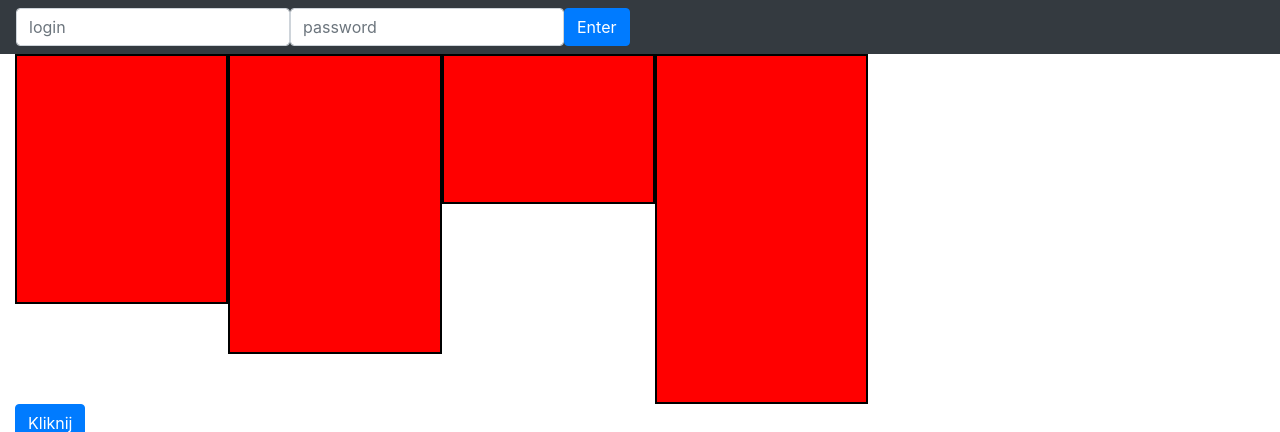
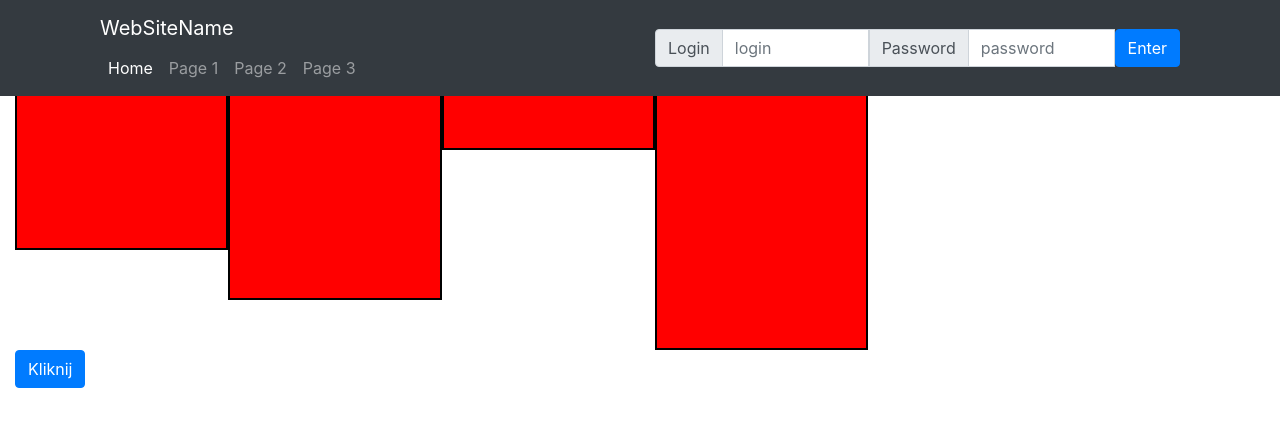
Before and after one commit to kuras120/FlaskApis, a Flask app: page / in a window 1280 px wide. Shown: the top 432 px of the page. Run offline with Flask 2, Linux system fonts and the light colour scheme; some libraries are stand-ins or nearby versions.

Commit message:
Navbar upgrade

```diff
--- a/templates/index.html
+++ b/templates/index.html
@@ -14,12 +14,33 @@
         <!-- <h1>Hello {{ name }}</h1> -->
 
             <!-- NAV BAR -->
-        <nav class="navbar navbar-inverse bg-dark">
-            <form class="form-inline">
-                <input class="form-control" type="text" placeholder="login">
-                <input class="form-control" type="password" placeholder="password">
-                <button class="btn btn-primary">Enter</button>
-            </form>
+        <nav class="navbar navbar-expand-md bg-dark navbar-dark fixed-top">
+            <div class="container">
+                    <div class="col-md-6">
+                        <div class="navbar-header">
+                          <a class="navbar-brand" href="#">WebSiteName</a>
+                        </div>
+                        <ul class="navbar-nav">
+                          <li class="nav-item active"><a href="#" class="nav-link">Home</a></li>
+                          <li class="nav-item"><a href="#" class="nav-link">Page 1</a></li>
+                          <li class="nav-item"><a href="#" class="nav-link">Page 2</a></li>
+                          <li class="nav-item"><a href="#" class="nav-link">Page 3</a></li>
+                        </ul>
+                    </div>
+                    <div class="col-md-6">
+                        <div class="input-group">
+                          <div class="input-group-prepend">
+                            <span class="input-group-text" id="">Login</span>
+                          </div>
+                          <input class="form-control" type="text" placeholder="login">
+                          <div class="input-group-prepend">
+                            <span class="input-group-text" id="">Password</span>
+                          </div>
+                          <input class="form-control" type="password" placeholder="password">
+                          <button class="btn btn-primary">Enter</button>
+                        </div>
+                    </div>
+            </div>
         </nav>
 
         <!-- CONTENT SECTION -->
```
